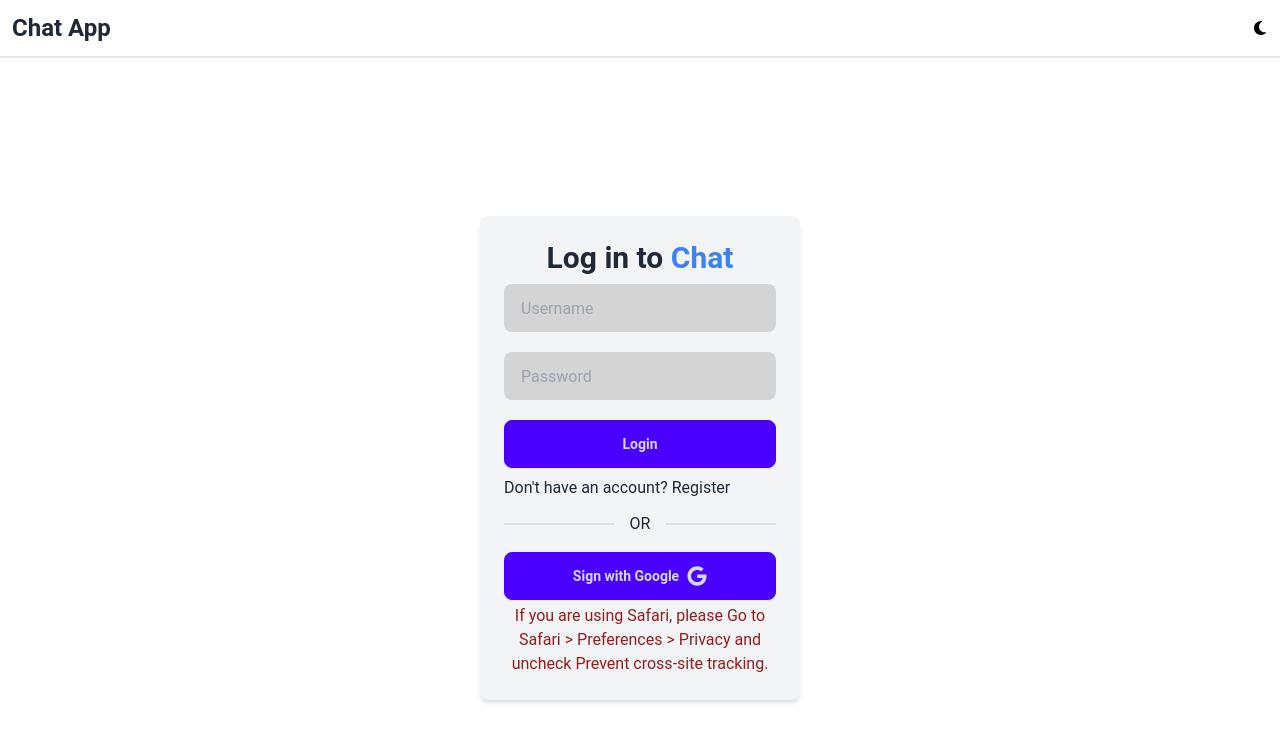
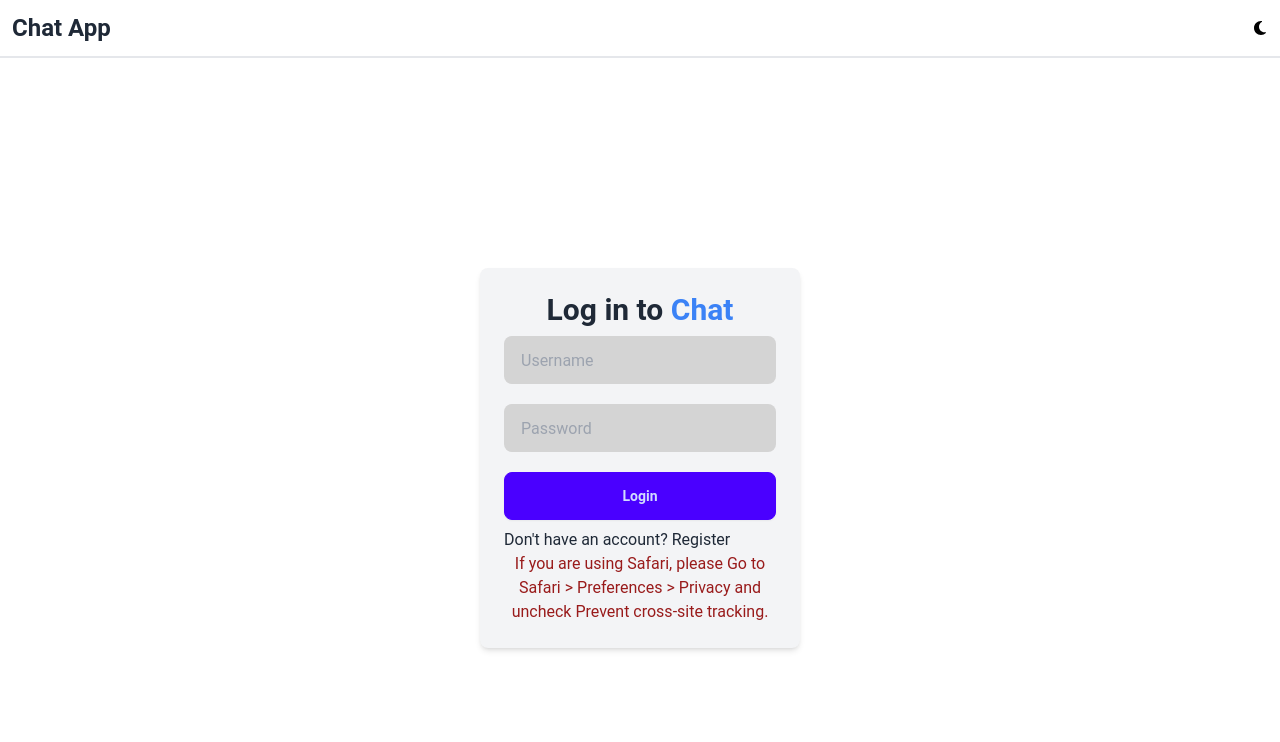
Before and after one commit to yashcrest/MERN-CHAT-APP, a React (Vite) app in the folder frontend/: page / in a window 1280 px wide. Shown: the top 742 px of the page. Built offline with nearby package versions, Linux system fonts and the light colour scheme; no server answers.

Commit message:
removed sign-in with google button

```diff
--- a/frontend/src/components/Pages/Login.jsx
+++ b/frontend/src/components/Pages/Login.jsx
@@ -98,13 +98,6 @@ const Login = () => {
                       </Link>
                     </p>
                   </div>
-                  <div className="divider dark:text-white">
-                    <span>OR</span>
-                  </div>
-                  <button className="btn btn-primary my-1 flex">
-                    Sign with Google
-                    <FaGoogle className="text-xl" />
-                  </button>
                   <span className="text-red-800 text-center">
                     If you are using Safari, please Go to Safari {">"}{" "}
                     Preferences {">"} Privacy and uncheck Prevent cross-site
```
